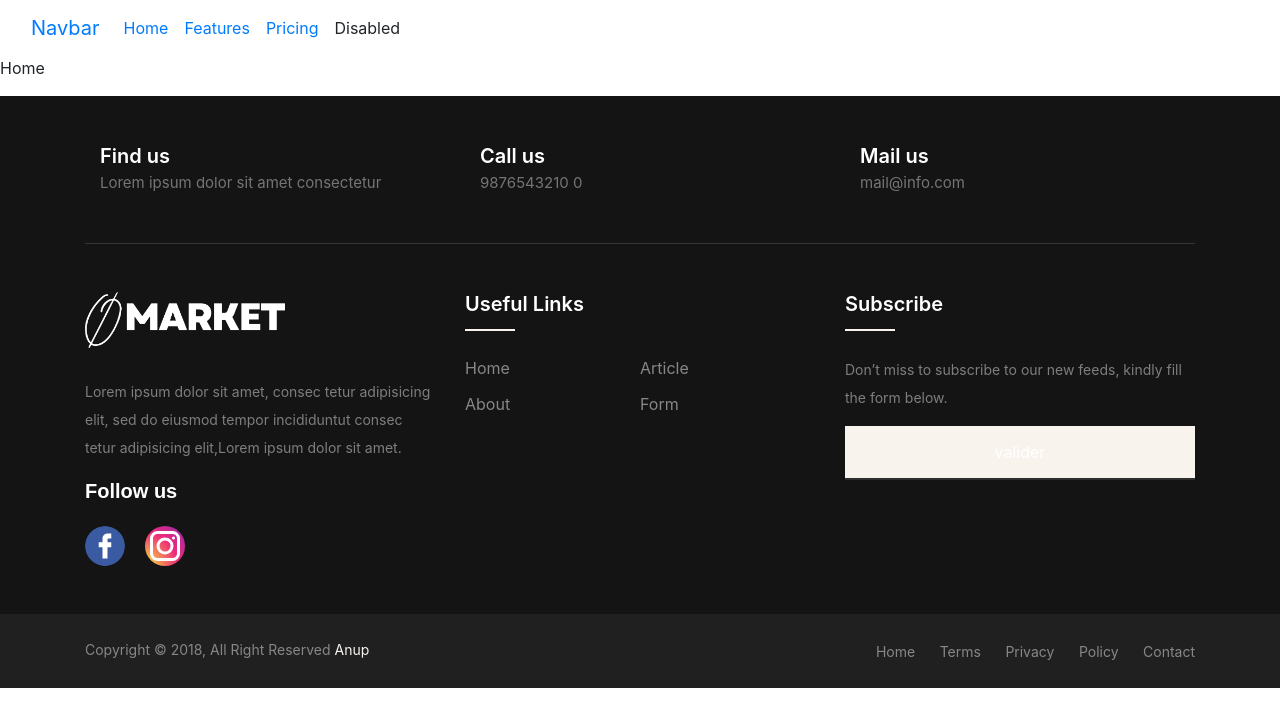
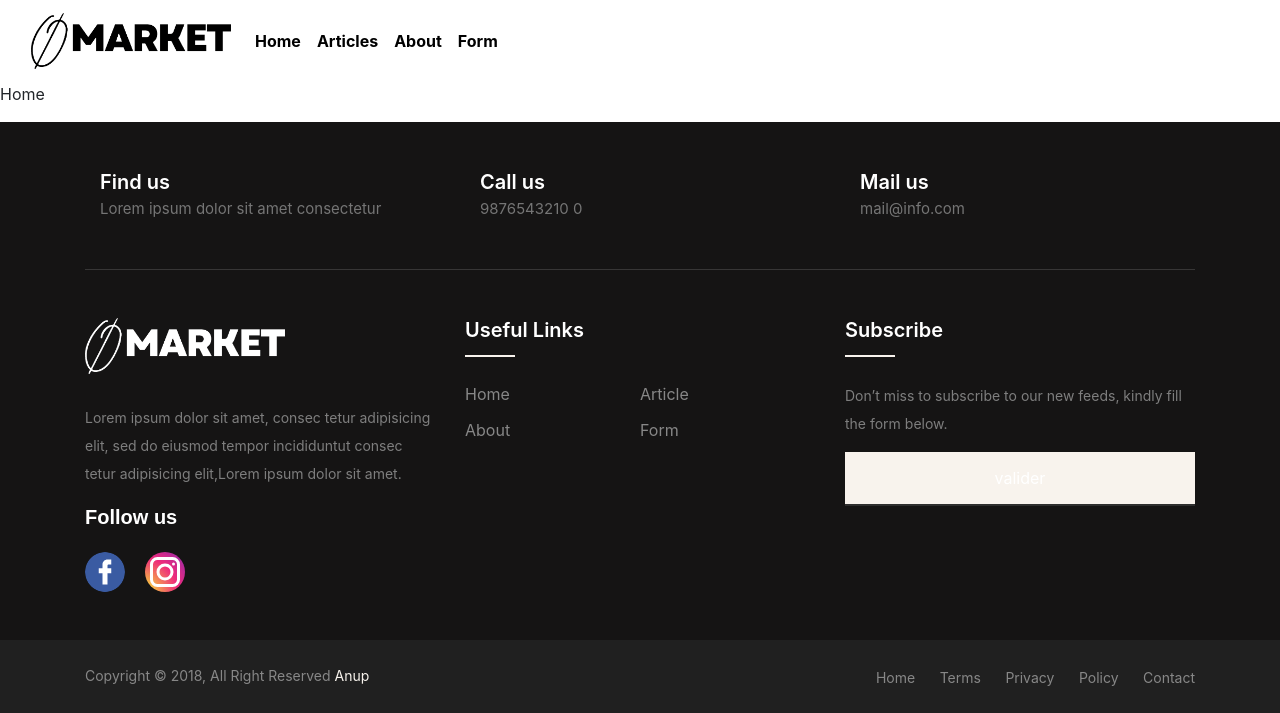
Before and after one commit to TheMaxium69/OMarket, a PHP site: page / in a window 1280 px wide. Shown: the top 713 px of the page. Run offline with PHP 8.4, Linux system fonts and the light colour scheme.

Commit message:
debut mise en place lien actif

```diff
--- a/composant/navbar.phtml
+++ b/composant/navbar.phtml
@@ -1,22 +1,22 @@
 <nav class="navbar navbar-expand-lg bg-body-tertiary">
-  <div class="container-fluid">
-    <a class="navbar-brand" href="#">Navbar</a>
+  <div class="container-fluid" id="navbar">
+    <a class="navbar-brand" href="#"><img src="./assets/DA/logoOMARKET.png" width="200px" alt="logo OMarket"></a>
     <button class="navbar-toggler" type="button" data-bs-toggle="collapse" data-bs-target="#navbarNav" aria-controls="navbarNav" aria-expanded="false" aria-label="Toggle navigation">
       <span class="navbar-toggler-icon"></span>
     </button>
     <div class="collapse navbar-collapse" id="navbarNav">
       <ul class="navbar-nav">
         <li class="nav-item">
-          <a class="nav-link active" aria-current="page" href="#">Home</a>
+          <a class="nav-link" href="/OMarket-WebSite/" class="<?php echo ($page == "home" ? "active" : "")?>">Home</a>
         </li>
         <li class="nav-item">
-          <a class="nav-link" href="#">Features</a>
+          <a class="nav-link" href="/OMarket-WebSite/article.php" class="<?php echo ($page == "articles" ? "active" : "")?>">Articles</a>
         </li>
         <li class="nav-item">
-          <a class="nav-link" href="#">Pricing</a>
+          <a class="nav-link" href="/OMarket-WebSite/about.php" class="<?php echo ($page == "about" ? "active" : "")?>">About</a>
         </li>
         <li class="nav-item">
-          <a class="nav-link disabled" aria-disabled="true">Disabled</a>
+          <a class="nav-link" href="/OMarket-WebSite/form.php" class="<?php echo ($page == "form" ? "active" : "")?>">Form</a>
         </li>
       </ul>
     </div>
--- /dev/null
+++ b/css/navbar.css
@@ -0,0 +1,13 @@
+#navbarNav a {
+    font-weight: 700;
+    color: black;
+}
+
+#navbar{
+    display: flex;
+    justify-content: center;
+}
+
+.active{
+    color:red;
+}
```
